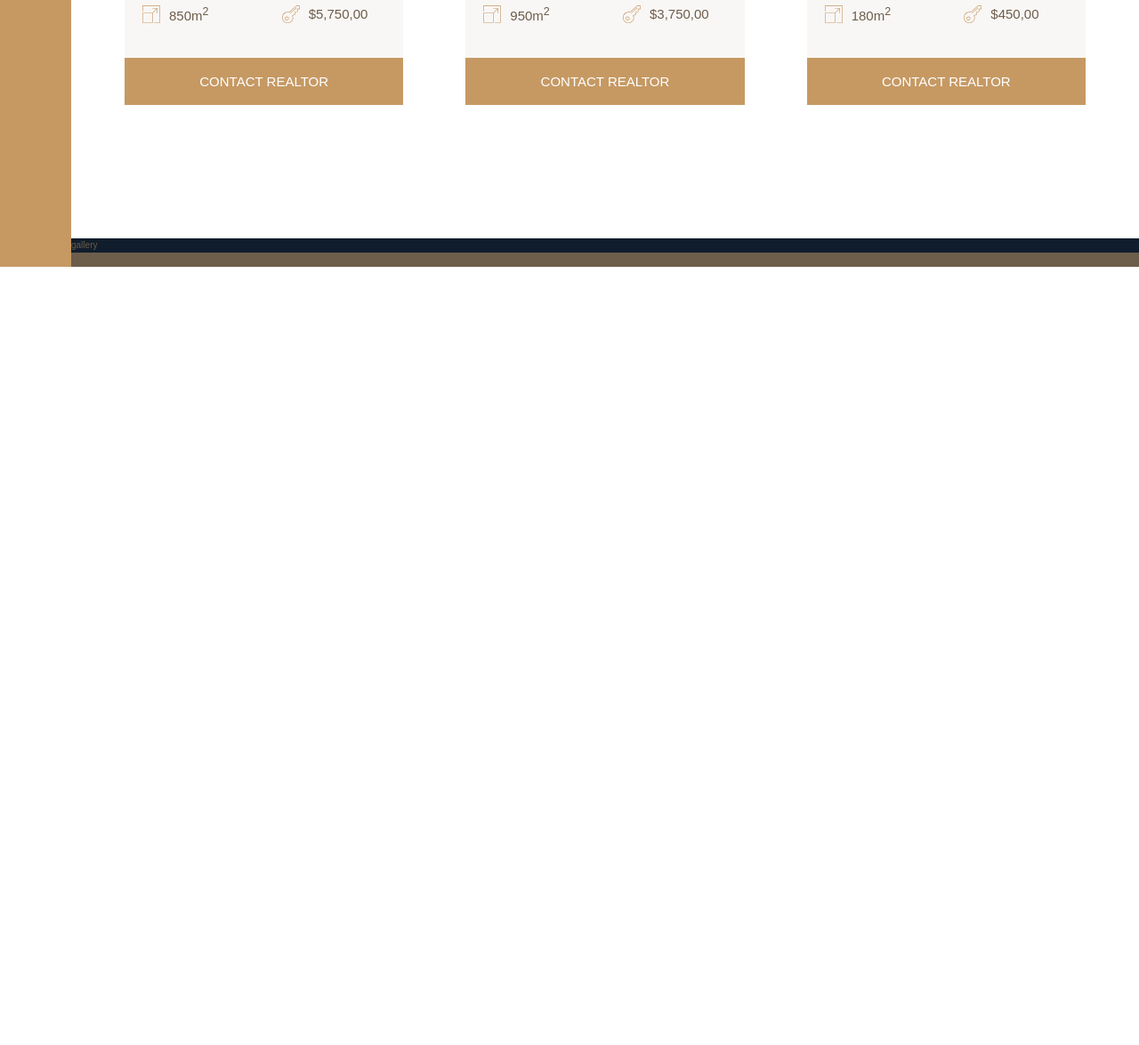
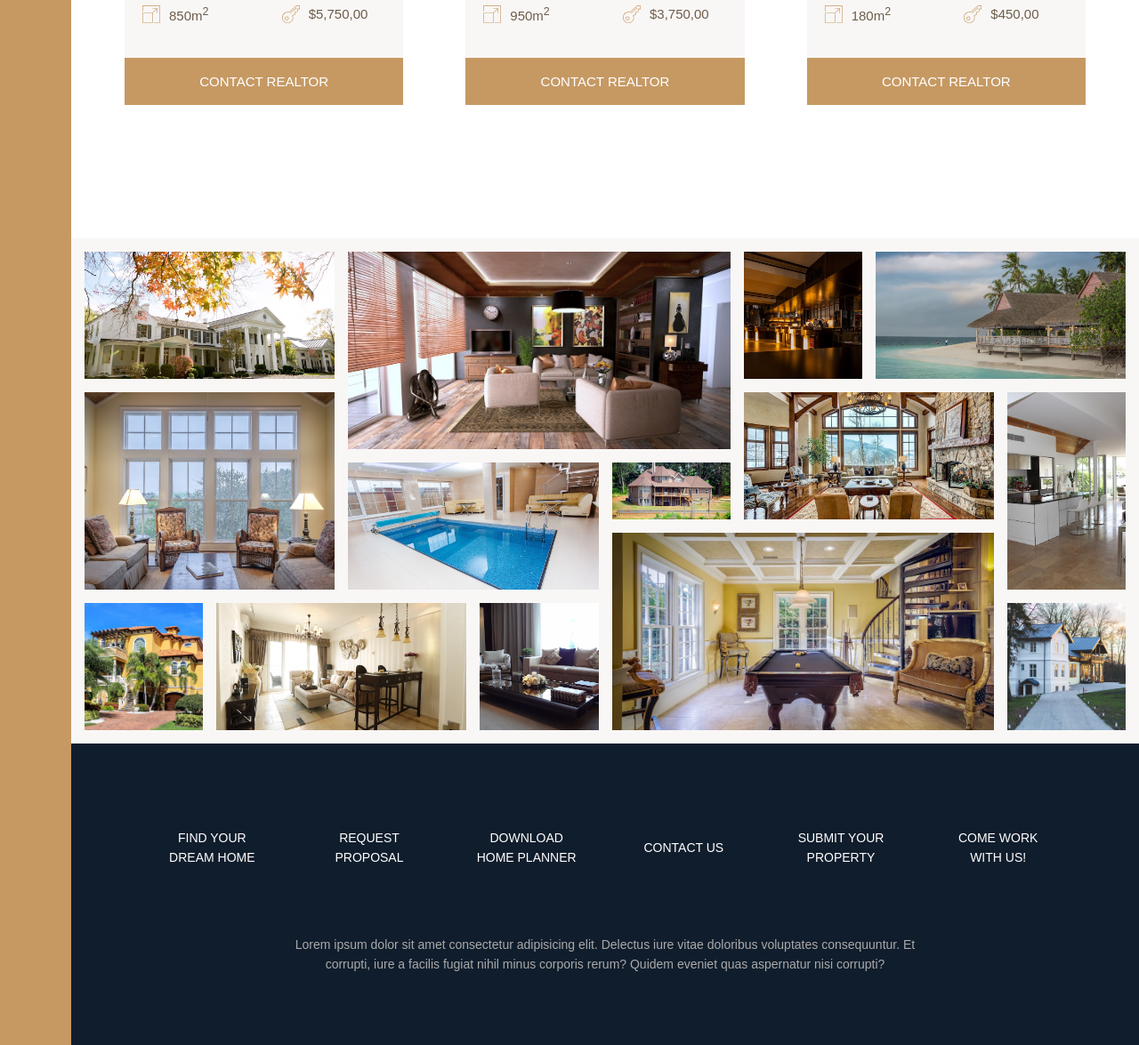
Before and after one commit to Rgerotto/nexter, a website: page src/scss/index.html in a window 1280 px wide. Shown: the part 2595-3770 px from the top of the page at 89% size. Before the commit the page ends 2895 px from the top, so only its background shows below. Drawn offline with Linux system fonts and the light colour scheme.

Commit message:
gallery/footer !done!

```diff
--- a/src/scss/_footer.scss
+++ b/src/scss/_footer.scss
@@ -1,4 +1,41 @@
 .footer{
-    background-color: $color-grey-dark-2;
+    background-color: $color-secondary;
     grid-column: full-start / full-end;
+    padding: 8rem;
 }
+.nav{
+    list-style: none;
+
+    display: grid;
+    grid-template-columns: repeat(auto-fit, minmax(15rem, 1fr));
+    grid-gap: 2rem;
+    align-items: center;
+
+    &__link:link,
+    &__link:visited{
+        font-size: 1.4rem;
+        color: #fff;
+        text-decoration: none;
+        font-family: $font-display;
+        text-transform: uppercase;
+        text-align: center;
+        padding: 1.5rem;
+        display: block;
+        transition: all .2s;
+
+    }
+    &__link:hover,
+    &__link:active{
+        background-color: rgba(#fff, .05);
+        transform: translateY(-3px);
+    }
+}
+.copyright{
+    font-size: 1.4rem;
+    color: $color-grey-light-2;
+    margin-top: 6rem;
+    text-align: center;
+    margin-right: auto;
+    margin-left: auto;
+    width: 70%;
+}
--- a/src/scss/_gallery.scss
+++ b/src/scss/_gallery.scss
@@ -1,4 +1,74 @@
 .gallery{
-    background-color: $color-secondary;
+    background-color: $color-grey-light-1;
     grid-column: full-start / full-end;
+
+
+    display: grid;
+    grid-template-columns: repeat(8,1fr);
+    grid-template-rows: repeat(7, 5vw);
+    grid-gap: 1.5rem;
+    padding: 1.5rem;
+    &__item{
+        &--1{
+            grid-column: 1/span 2;
+            grid-row: 1/ span 2;
+        }
+        &--2{
+            grid-column: 3/span 3;
+            grid-row: 1 / span 3;
+        }
+        &--3{
+            grid-row: 1 / span 2;
+        }
+        &--4{
+            grid-column: 7 / span 2;
+            grid-row: 1 / span 2;
+        }
+        &--5{
+            grid-column: 1 / span 2;
+            grid-row: 3 / span 3;
+        }
+        &--6{
+            grid-column: 3 / span 2;
+            grid-row: 4 / span 2;
+        }
+        &--7{
+            grid-column: 5 / 6;
+            grid-row: 4 / 5;
+        }
+        &--8{
+            grid-column: 6 / span 2;
+            grid-row: 3 / span 2;
+        }
+        &--9{
+            grid-column: 8 / 9;
+            grid-row: 3 / span 3;
+        }
+        &--10{
+            grid-column: 1 / 2;
+            grid-row: 6 / span 2;
+        }
+        &--11{
+            grid-column: 2 / span 2;
+            grid-row: 6 / span 2;
+        }
+        &--12{
+            grid-column: 4 / 5;
+            grid-row: 6 / span 2;
+        }
+        &--13{
+            grid-column: 5 / span 3;
+            grid-row: 5 / span 3;
+        }
+        &--14{
+            grid-column: 9 / 8;
+            grid-row: 6 / span 2;
+        }
+    }
+    &__img{
+        width: 100%;
+        height: 100%;
+        object-fit: cover;
+        display: block;
+    }
 }
--- a/src/scss/index.html
+++ b/src/scss/index.html
@@ -296,11 +296,61 @@
 
         </div>
     </section>
+    <!-- ==========GALLERY================ -->
     <section class="gallery">
-        gallery
+        <figure class="gallery__item gallery__item--1">
+            <img src="/img/gal-1.jpeg" alt="gallery1" class="gallery__img">
+        </figure>
+        <figure class="gallery__item gallery__item--2">
+            <img src="/img/gal-2.jpeg" alt="gallery2" class="gallery__img">
+        </figure>
+        <figure class="gallery__item gallery__item--3">
+            <img src="/img/gal-3.jpeg" alt="gallery3" class="gallery__img">
+        </figure>
+        <figure class="gallery__item gallery__item--4">
+            <img src="/img/gal-4.jpeg" alt="gallery4" class="gallery__img">
+        </figure>
+        <figure class="gallery__item gallery__item--5">
+            <img src="/img/gal-5.jpeg" alt="gallery5" class="gallery__img">
+        </figure>
+        <figure class="gallery__item gallery__item--6">
+            <img src="/img/gal-6.jpeg" alt="gallery6" class="gallery__img">
+        </figure>
+        <figure class="gallery__item gallery__item--7">
+            <img src="/img/gal-7.jpeg" alt="gallery7" class="gallery__img">
+        </figure>
+        <figure class="gallery__item gallery__item--8">
+            <img src="/img/gal-8.jpeg" alt="gallery8" class="gallery__img">
+        </figure>
+        <figure class="gallery__item gallery__item--9">
+            <img src="/img/gal-9.jpeg" alt="gallery9" class="gallery__img">
+        </figure>
+        <figure class="gallery__item gallery__item--10">
+            <img src="/img/gal-10.jpeg" alt="gallery10" class="gallery__img">
+        </figure>
+        <figure class="gallery__item gallery__item--11">
+            <img src="/img/gal-11.jpeg" alt="gallery11" class="gallery__img">
+        </figure>
+        <figure class="gallery__item gallery__item--12">
+            <img src="/img/gal-12.jpeg" alt="gallery12" class="gallery__img">
+        </figure>
+        <figure class="gallery__item gallery__item--13">
+            <img src="/img/gal-13.jpeg" alt="gallery13" class="gallery__img">
+        </figure>
+        <figure class="gallery__item gallery__item--14">
+            <img src="/img/gal-14.jpeg" alt="gallery14" class="gallery__img">
+        </figure>
     </section>
     <section class="footer">
-        footer
+        <ul class="nav">
+            <li class="nav__item"><a href="#" class="nav__link">Find your dream home</a></li>
+            <li class="nav__item"><a href="#" class="nav__link">Request proposal</a></li>
+            <li class="nav__item"><a href="#" class="nav__link">Download home planner</a></li>
+            <li class="nav__item"><a href="#" class="nav__link">Contact us</a></li>
+            <li class="nav__item"><a href="#" class="nav__link">Submit your property</a></li>
+            <li class="nav__item"><a href="#" class="nav__link">Come work with us!</a></li>
+        </ul>
+        <p class="copyright">Lorem ipsum dolor sit amet consectetur adipisicing elit. Delectus iure vitae doloribus voluptates consequuntur. Et corrupti, iure a facilis fugiat nihil minus corporis rerum? Quidem eveniet quas aspernatur nisi corrupti?</p>
     </section>
 </body>
 </html>
```
Also changed, not shown: dist/css/main.css, 1 other file.
